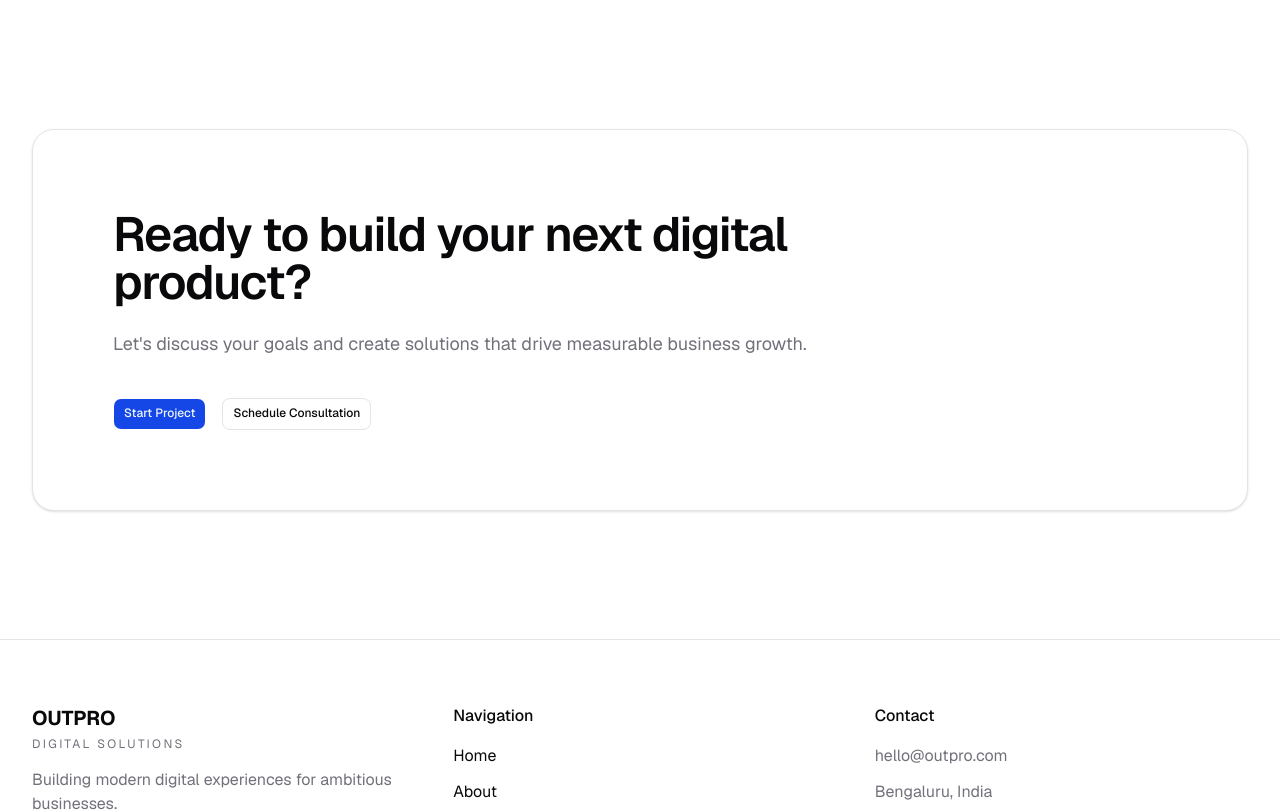
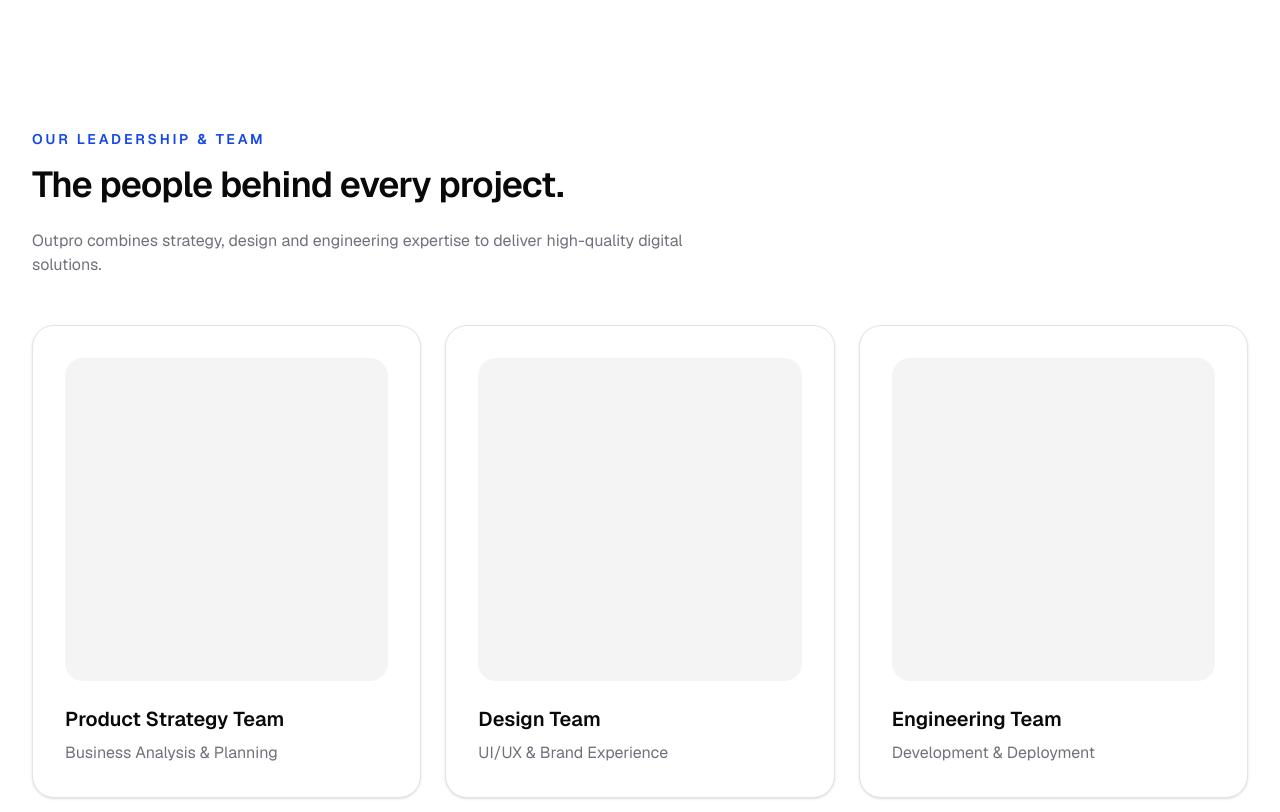
Before and after one commit to IncharaX/outpro-india3, a Next.js app: page /about in a window 1280 px wide. Shown: the part 3240-4052 px from the top of the page. Built offline with nearby package versions, Linux system fonts and the light colour scheme.

Commit message:
The leadership part

```diff
--- a/src/app/about/page.tsx
+++ b/src/app/about/page.tsx
@@ -4,6 +4,7 @@ import { CompanyTimeline } from "@/src/marketing/company-timeline";
 import { CTASection } from "@/src/marketing/cta-section";
 import { FounderNote } from "@/src/marketing/founder-note";
 import { MissionVisionValues } from "@/src/marketing/mission-vision-values";
+import { TeamSection } from "@/src/marketing/team-section";
 import { WhyChooseUs } from "@/src/marketing/why-choose-us";
 import { Metadata } from "next";
 
@@ -20,6 +21,7 @@ export default function AboutPage() {
       <CompanyStory />
       <WhyChooseUs />
       <MissionVisionValues />
+      <TeamSection />
       <CTASection />
     </>
   );
--- /dev/null
+++ b/src/marketing/team-section.tsx
@@ -0,0 +1,61 @@
+
+import { Container } from "../components/layout/container";
+import { Section } from "../components/layout/section";
+import { Surface } from "./surface";
+
+export function TeamSection() {
+  const team = [
+    {
+      name: "Product Strategy Team",
+      role: "Business Analysis & Planning",
+    },
+    {
+      name: "Design Team",
+      role: "UI/UX & Brand Experience",
+    },
+    {
+      name: "Engineering Team",
+      role: "Development & Deployment",
+    },
+  ];
+
+  return (
+    <Section>
+      <Container>
+        <div className="mb-12">
+          <p className="text-sm font-semibold uppercase tracking-[0.2em] text-primary">
+            Our Leadership & Team
+          </p>
+
+          <h2 className="mt-4 text-4xl font-semibold tracking-tight">
+            The people behind every project.
+          </h2>
+
+          <p className="mt-6 max-w-2xl text-muted-foreground">
+            Outpro combines strategy, design and engineering expertise to
+            deliver high-quality digital solutions.
+          </p>
+        </div>
+
+        <div className="grid gap-6 lg:grid-cols-3">
+          {team.map((member) => (
+            <Surface
+              key={member.name}
+              className="p-8"
+            >
+              <div className="mb-6 aspect-square rounded-2xl bg-muted" />
+
+              <h3 className="text-xl font-semibold">
+                {member.name}
+              </h3>
+
+              <p className="mt-2 text-muted-foreground">
+                {member.role}
+              </p>
+            </Surface>
+          ))}
+        </div>
+      </Container>
+    </Section>
+  );
+}
```
